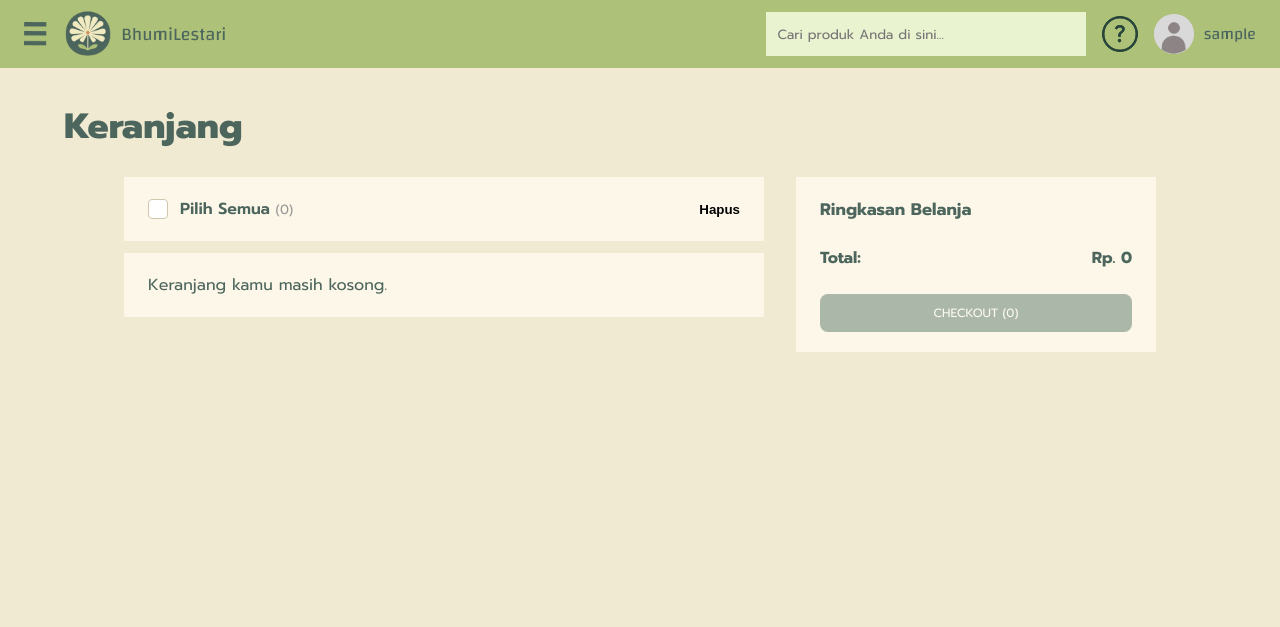
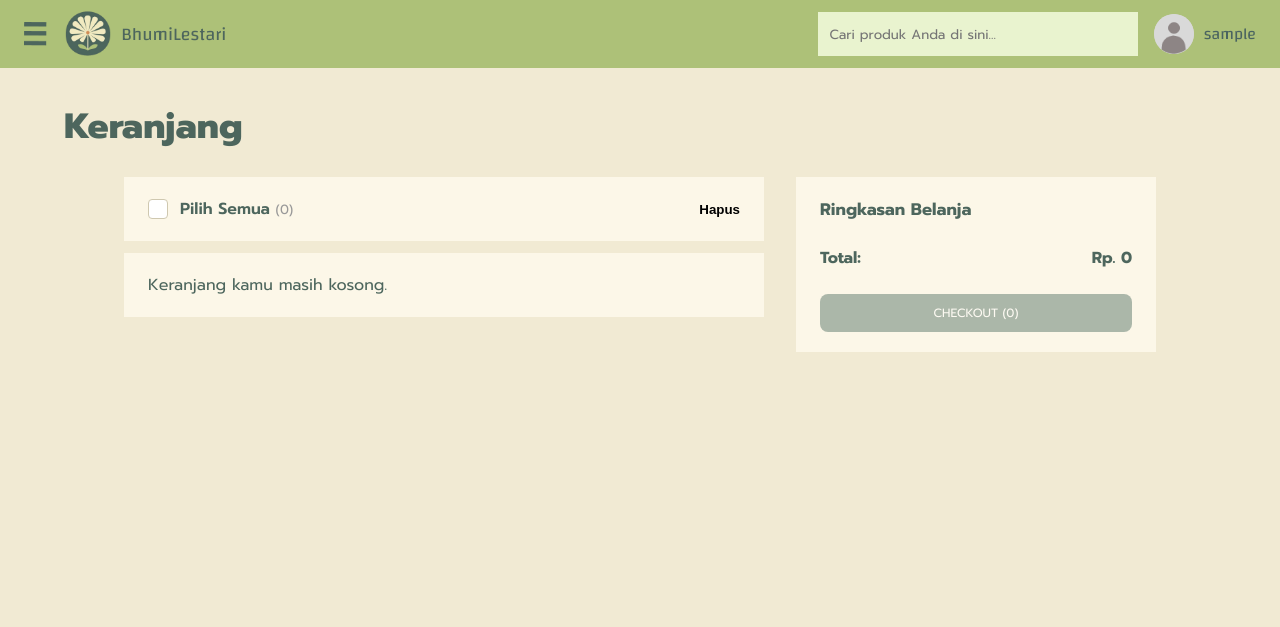
Before and after one commit to PBP-E-Kelompok-08/BhumiLestari, a Django app: page /cart/ in a window 1280 px wide. Shown: the top 627 px of the page. Run offline with Django 5.2, Linux system fonts and the light colour scheme; the visitor is signed in with stand-in values (Sample User, id 1); data comes from the database, SQL or seed files in the repository; data that the repository does not hold is empty.

Commit message:
fix: Ubah README.md (text alignmentnya) + hapus elemen tidak digunakan di base.html

```diff
--- a/templates/base.html
+++ b/templates/base.html
@@ -34,8 +34,6 @@
                         class="search__input"
                         aria-label="Cari produk Anda di sini...">
                 </form>
-
-                <img class="question" src="{% static 'img/question.png' %}" alt="Question">
 
                 {% if user.is_authenticated %}
                 <div class="nav-user-menu">
```
Also changed, not shown: README.md.
